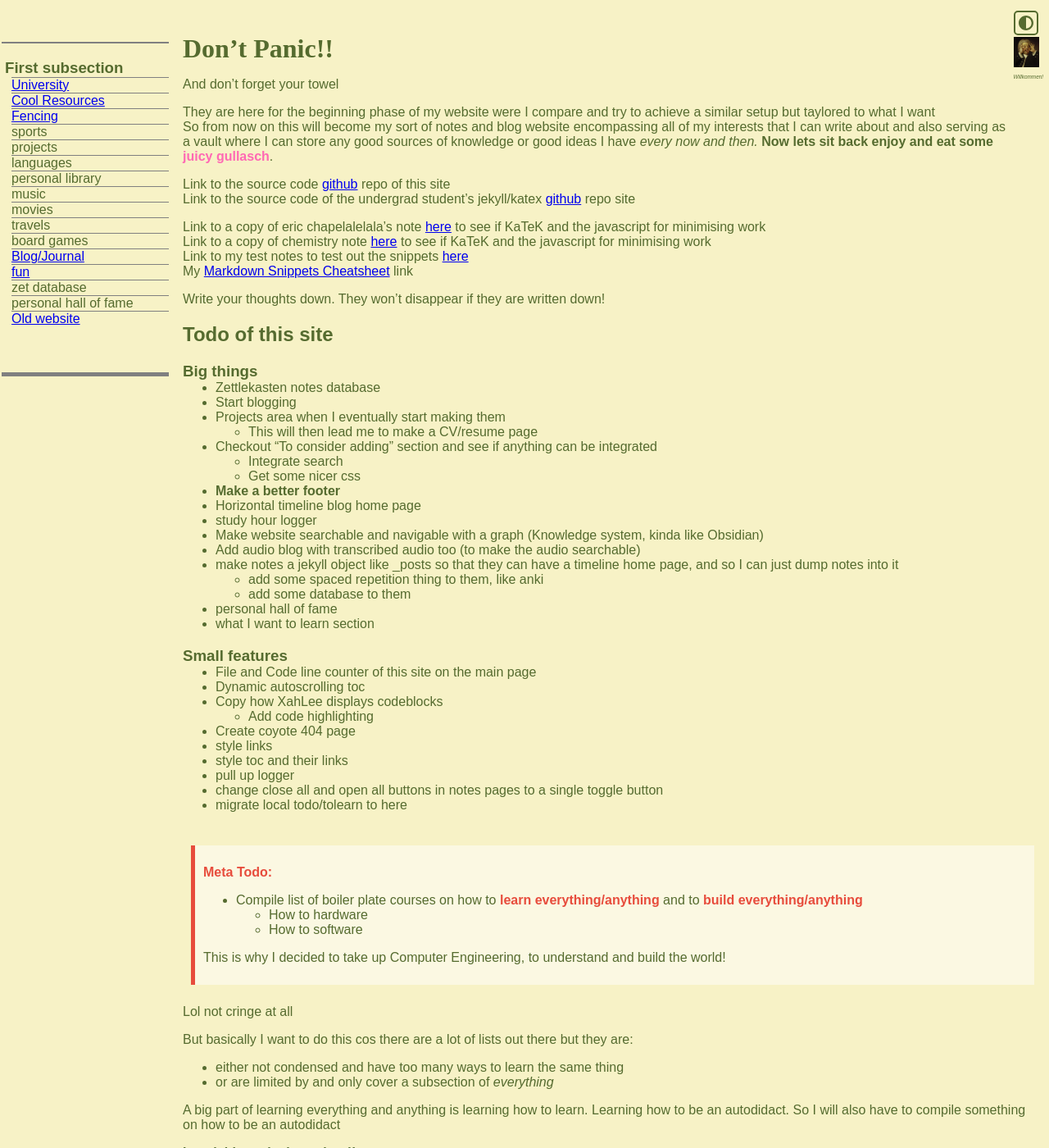
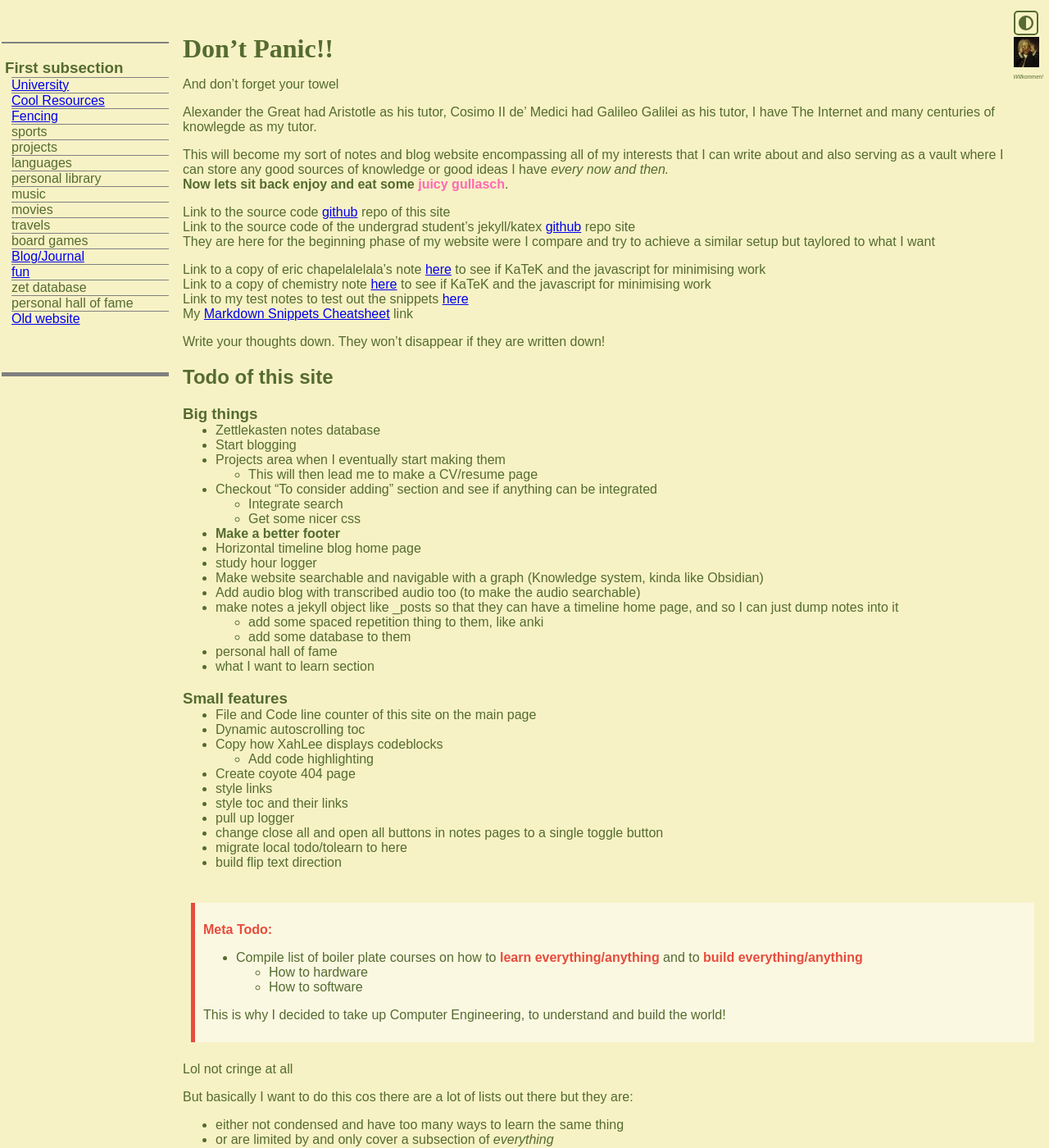
Before and after one commit to GiulianoPalazzi/giulianopalazzi.github.io, a Jekyll site: the page built from index.md, in a window 1280 px wide and 1400 px high. Shown: the whole window at 82% size. Built offline with Jekyll 4.4.1, drawn with Linux system fonts in a browser that asks for light colours; nearby versions of some CDN libraries.

Commit message:
added to todo list and added the tutor line at the top

```diff
--- a/index.md
+++ b/index.md
@@ -8,15 +8,16 @@ perm link: "/"
 # Don't Panic!! #
 And don't forget your towel
 
-They are here for the beginning phase of my website were I compare and try to achieve a similar setup but taylored to what I want\\
-So from now on this will
-become my sort of notes and blog website encompassing all of my interests that
-I can write about and also serving as a vault where I can store any good
-sources of knowledge or good ideas I have *every now and then.*
+Alexander the Great had Aristotle as his tutor, Cosimo II de' Medici had Galileo Galilei as his tutor, I have The Internet and many centuries of knowlegde as my tutor.
+
+This will become my sort of notes and blog website encompassing all of my
+interests that I can write about and also serving as a vault where I can store
+any good sources of knowledge or good ideas I have *every now and then.*\\
 **Now lets sit back enjoy and eat some [juicy gullasch](https://www.google.com/search?gs_ssp=eJzj4tTP1TcwzDI3LTJgdGDw4kgvzclJLE7OAABHzAae&q=gullasch&oq=gullasch&aqs=chrome.1.0i355i512j46i512j0i512l2j46i512j0i10i512l3.4758j1j7&sourceid=chrome&ie=UTF-8){:style="color: hotpink; text-decoration: none"}**.
 
 Link to the source code [github](https://github.com/GiulianoPalazzi/giulianopalazzi.github.io) repo of this site\\
-Link to the source code of the undergrad student's jekyll/katex <a href="https://github.com/eric-chapdelaine/eric-chapdelaine.github.io" target="_blank">github</a> repo site
+Link to the source code of the undergrad student's jekyll/katex <a href="https://github.com/eric-chapdelaine/eric-chapdelaine.github.io" target="_blank">github</a> repo site\\
+They are here for the beginning phase of my website were I compare and try to achieve a similar setup but taylored to what I want
 
 Link to a copy of eric chapelalelala's note [here](/notes/math1341) to see if KaTeK and the javascript for minimising work\\
 Link to a copy of chemistry note [here](/uni/chem/the_atom) to see if KaTeK and the javascript for minimising work\\
@@ -57,6 +58,7 @@ Write your thoughts down. They won't disappear if they are written down!
 * pull up logger
 * change close all and open all buttons in notes pages to a single toggle button
 * migrate local todo/tolearn to here
+* build flip text direction
 
 </div>
 <div class="bach" style="margin-top: -12px; margin-left: 8px; margin-right: 4px;">
```
